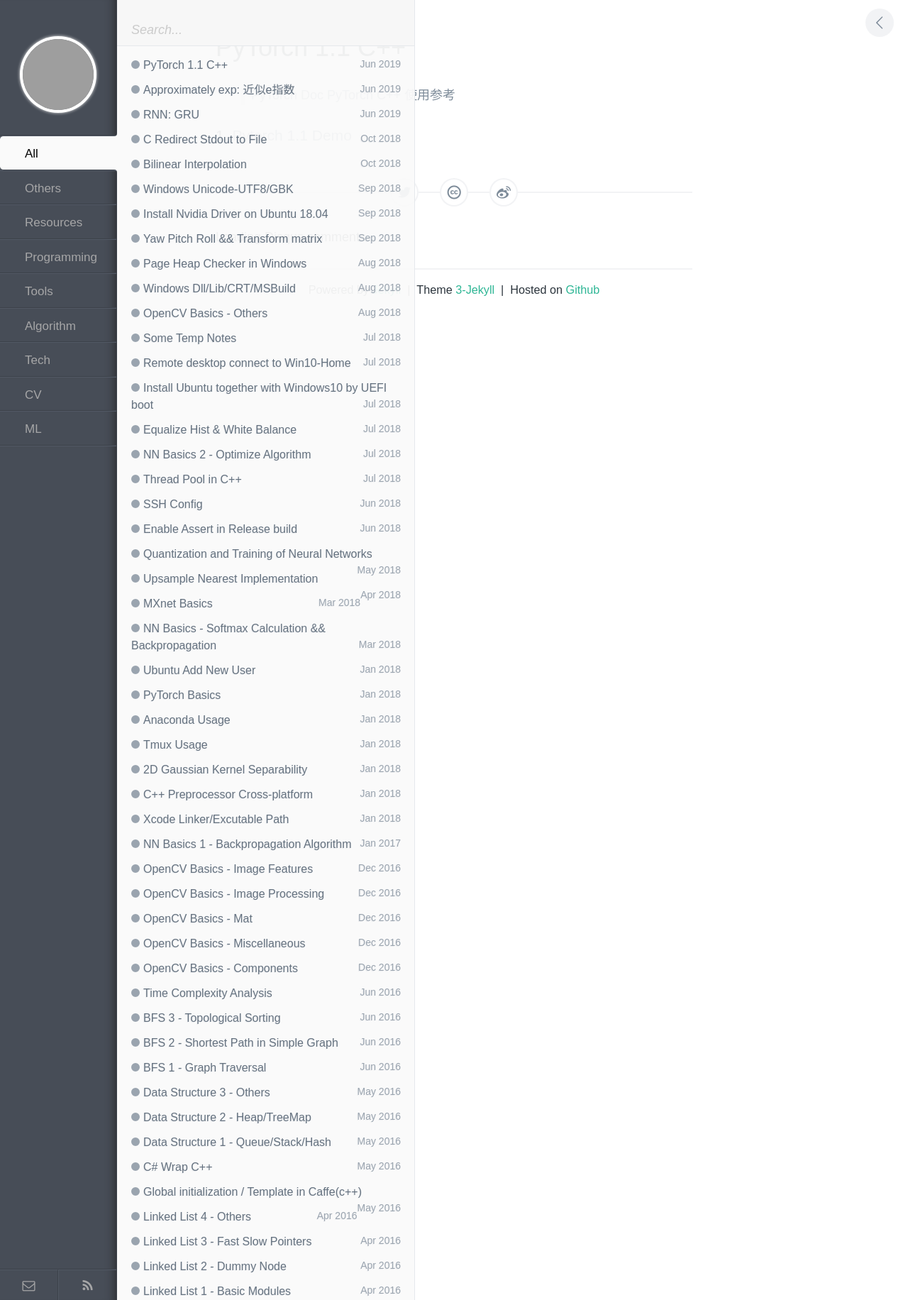
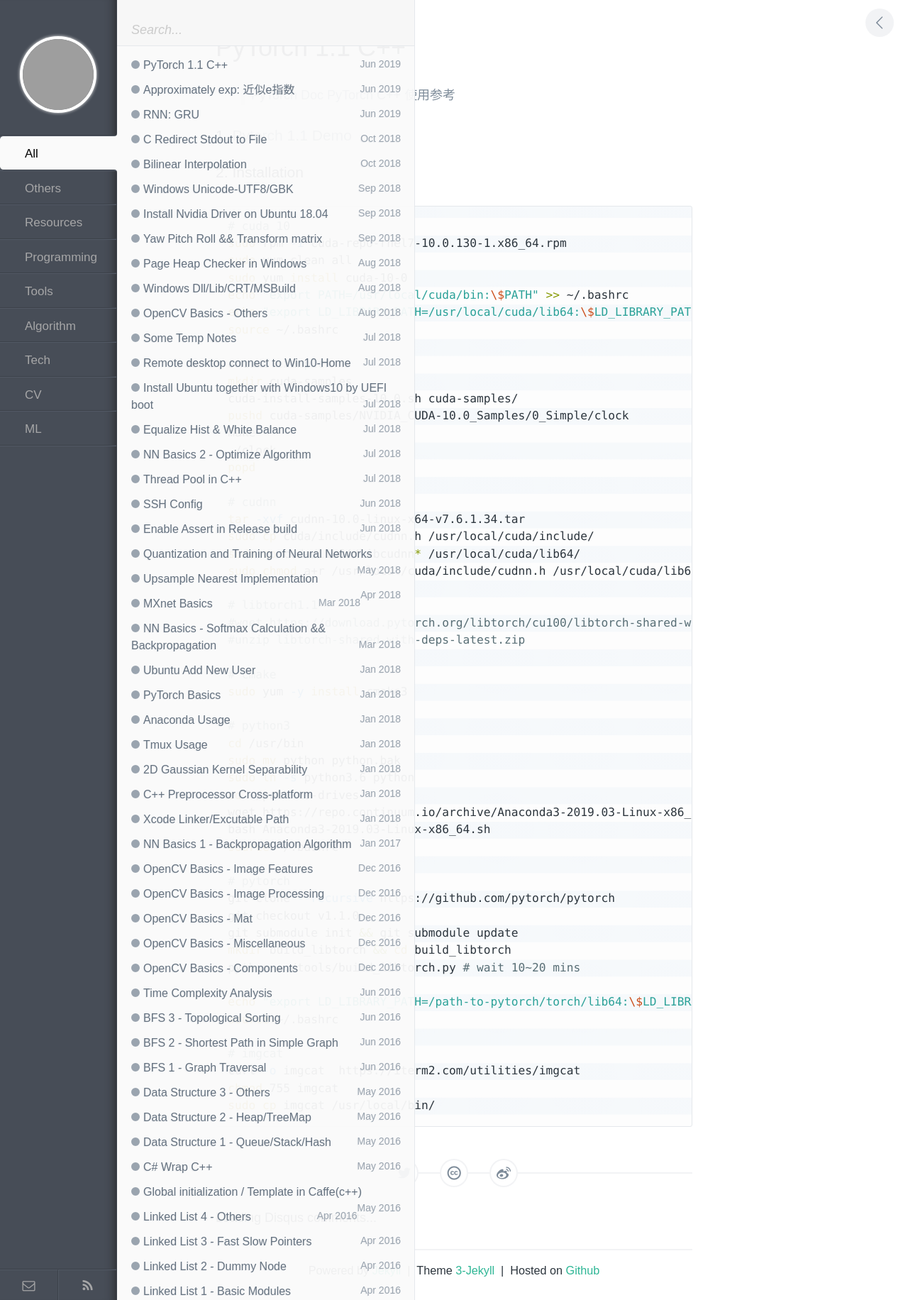
Before and after one commit to wykvictor/wykvictor.github.io, a Jekyll site: the page built from _posts/Machine-Learning/2019-06-10-PyTorch1.1-C++.md, in a window 1280 px wide. Shown: the whole page at 71% size. Built offline with Jekyll 4.4.1, drawn with Linux system fonts in a browser that asks for light colours; comment, search, counter and statistics services are not loaded; grey boxes are pictures that could not be loaded.

Commit message:
pytorch 1.1 install

```diff
--- a/_posts/Machine-Learning/2019-06-10-PyTorch1.1-C++.md
+++ b/_posts/Machine-Learning/2019-06-10-PyTorch1.1-C++.md
@@ -11,3 +11,59 @@
 > [使用参考](http://ghostblog.lyq.me/pytorch-cpp/)
 
 ### 1. [Pytorch 1.1 Demo](https://github.com/wykvictor/cpp-pytorch)
+
+### 2. Installation
+{% highlight Bash shell scripts %}
+# cuda 10
+sudo rpm -i cuda-repo-rhel7-10.0.130-1.x86_64.rpm
+sudo yum clean all
+sudo yum install cuda-10-0
+echo "export PATH=/usr/local/cuda/bin:\$PATH" >> ~/.bashrc
+echo "export LD_LIBRARY_PATH=/usr/local/cuda/lib64:\$LD_LIBRARY_PATH" >> ~/.bashrc
+source ~/.bashrc
+
+# cuda example
+mkdir cuda-samples
+cuda-install-samples-10.0.sh cuda-samples/
+pushd cuda-samples/NVIDIA_CUDA-10.0_Samples/0_Simple/clock
+make
+./clock
+popd
+
+# cudnn
+tar -xvf cudnn-10.0-linux-x64-v7.6.1.34.tar
+sudo cp cuda/include/cudnn.h /usr/local/cuda/include/
+sudo cp cuda/lib64/libcudnn* /usr/local/cuda/lib64/
+sudo chmod a+r /usr/local/cuda/include/cudnn.h /usr/local/cuda/lib64/libcudnn*
+
+# libtorch1.1
+#wget https://download.pytorch.org/libtorch/cu100/libtorch-shared-with-deps-latest.zip
+#unzip libtorch-shared-with-deps-latest.zip
+
+# cmake
+sudo yum -y install cmake3
+
+# python3
+cd /usr/bin
+sudo mv python python.bak
+sudo ln -s python3.6 python
+cd ~/path-to-drives
+wget https://repo.continuum.io/archive/Anaconda3-2019.03-Linux-x86_64.sh
+bash Anaconda3-2019.03-Linux-x86_64.sh
+source ~/.bashrc
+
+# pytorch
+git clone --recursive https://github.com/pytorch/pytorch
+git checkout v1.1.0
+git submodule init && git submodule update
+mkdir build_libtorch && cd build_libtorch
+python ../tools/build_libtorch.py # wait 10~20 mins
+
+echo "export LD_LIBRARY_PATH=/path-to-pytorch/torch/lib64:\$LD_LIBRARY_PATH" >> ~/.bashrc
+source ~/.bashrc
+
+# imgcat
+curl -o imgcat  https://iterm2.com/utilities/imgcat
+chmod 755 imgcat
+sudo cp imgcat /usr/local/bin/
+{% endhighlight %}
```
